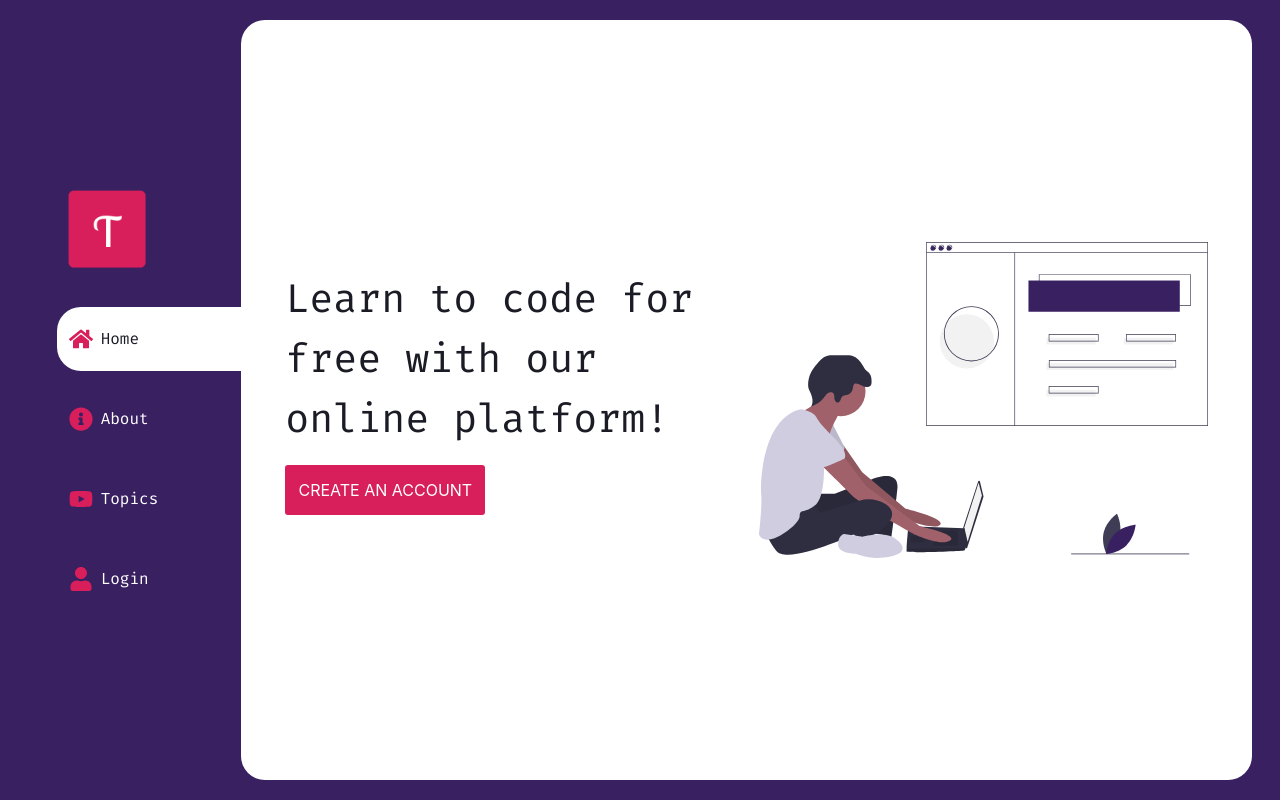
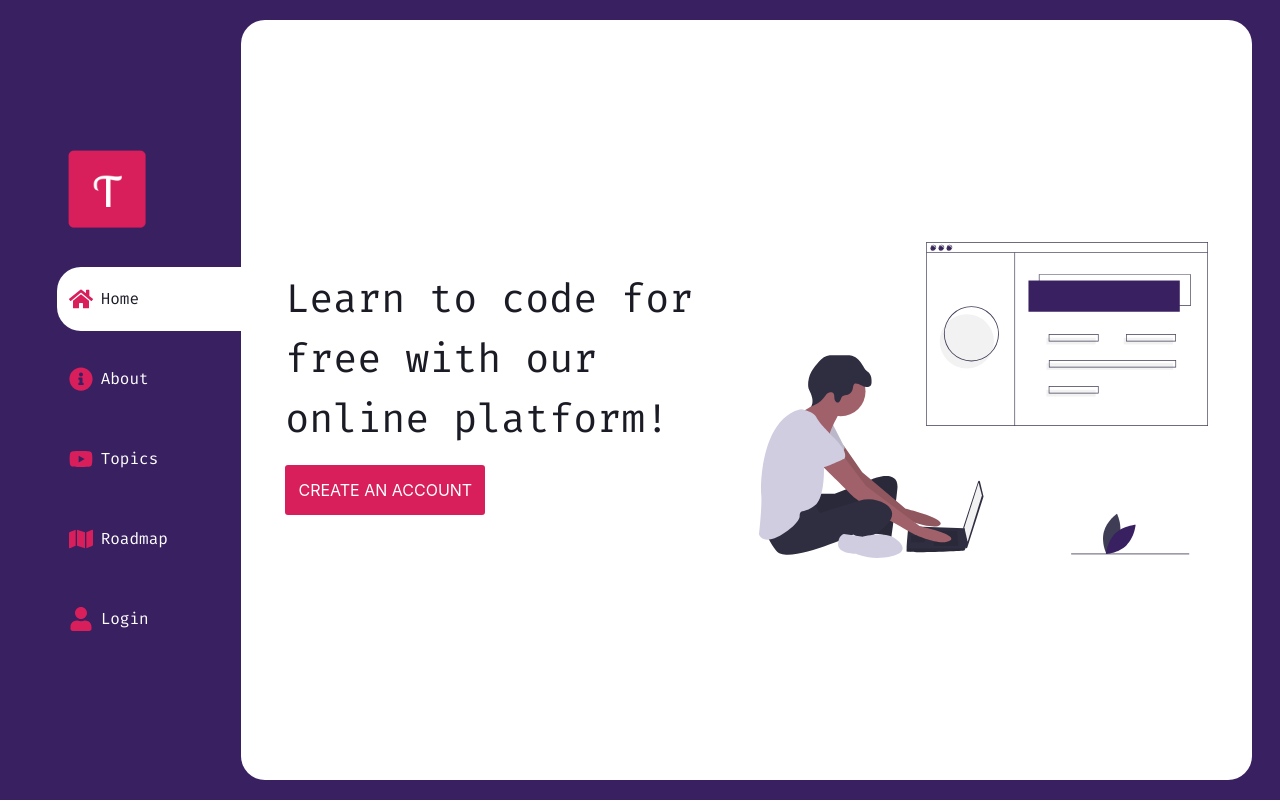
Before and after one commit to wingyin331/Learning-Platform, a Next.js app: page / in a window 1280 px wide. Built offline with nearby package versions, Linux system fonts and the light colour scheme; no server answers.

Commit message:
added roadmap page

```diff
--- a/components/Menus/Sidebar.jsx
+++ b/components/Menus/Sidebar.jsx
@@ -133,6 +133,25 @@ function Sidebar() {
           </Link>
         </div>
       ) : null}
+      <div
+        className={router.route == "/roadmap" ? "nav-item-current" : "nav-item"}
+      >
+        <Link href="/roadmap">
+          <FontAwesomeIcon icon={["fas", "map"]} className="nav-icon" />
+        </Link>
+        <Link href="/roadmap">
+          <a
+            className={
+              router.route == "/roadmap"
+                ? "nav-text-current is-size-6"
+                : "nav-text is-size-6"
+            }
+            style={{ margin: ".5em 0em" }}
+          >
+            Roadmap
+          </a>
+        </Link>
+      </div>
 
       {user ? (
         <>
--- a/pages/_app.jsx
+++ b/pages/_app.jsx
@@ -21,6 +21,7 @@ import {
   faArrowAltCircleLeft,
   faArrowAltCircleRight,
   faAtom,
+  faMap,
 } from "@fortawesome/free-solid-svg-icons";
 
 import { faYoutube } from "@fortawesome/free-brands-svg-icons";
@@ -35,7 +36,8 @@ library.add(
   faCaretDown,
   faArrowAltCircleLeft,
   faArrowAltCircleRight,
-  faAtom
+  faAtom,
+  faMap
 );
 
 const authToken = process.env.HASURA_GRAPHQL_JWT_SECRET;
```
Also changed, not shown: pages/roadmap.jsx (added, +11 -0 lines), 1 other file (tests, documents, lock files or other folders).
